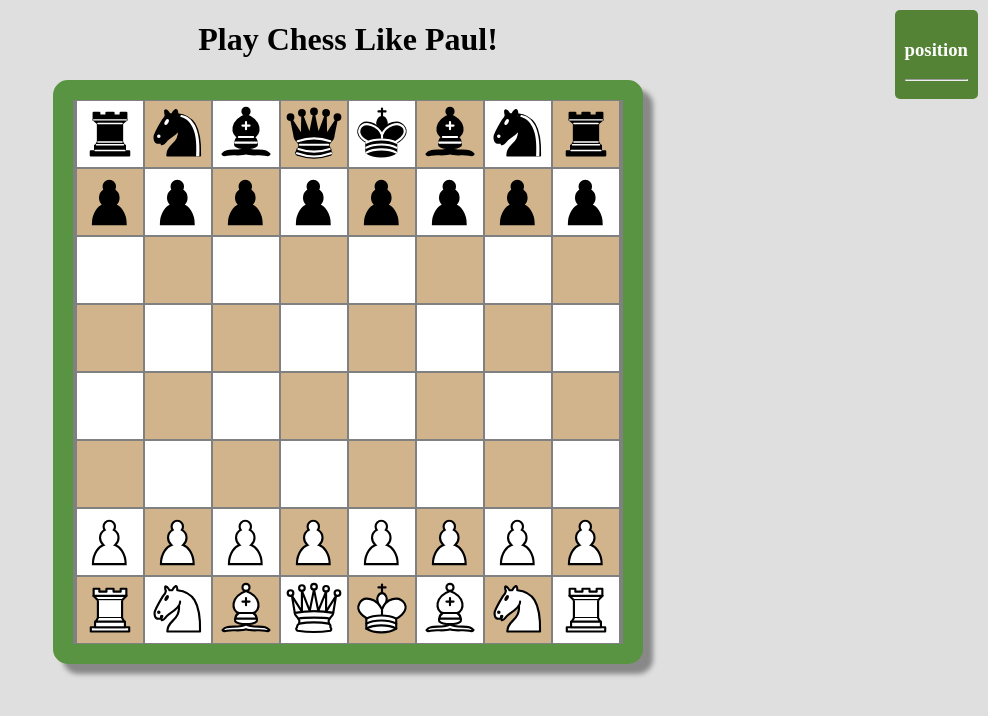
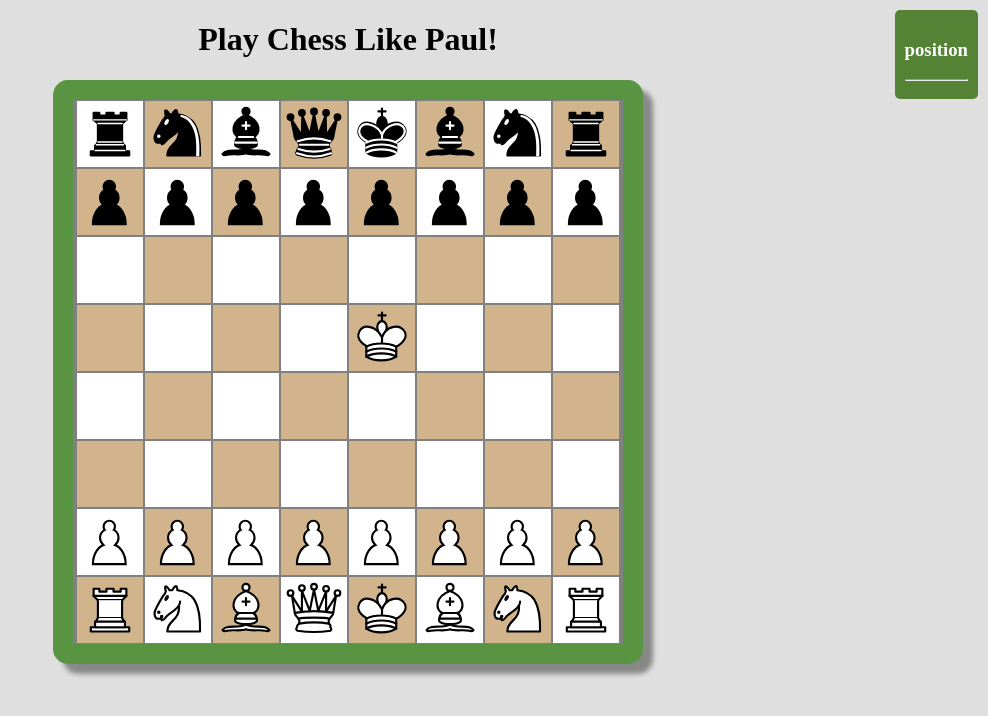
Before and after one commit to babelthuap/chess, a React app: page / in a window 1280 px wide. Shown: the top 716 px of the page, without its empty margins (292-1280 px from the left). Built offline with nearby package versions, Linux system fonts and the light colour scheme; the HTML template or start-up script is replaced by a standard one.

Commit message:
Implement basic moving for all pieces

```diff
--- a/src/css/style.css
+++ b/src/css/style.css
@@ -57,6 +57,6 @@ h1 {
 }
 
 .selected {
-  opacity: 0.9;
+  opacity: 0.2;
   border: 1px solid yellow;
 }
--- a/src/js/components/Board.jsx
+++ b/src/js/components/Board.jsx
@@ -1,5 +1,6 @@
 import React from 'react';
 import Square from './Square.jsx';
+import validMoves from '../validMoves.js';
 
 const backRowPieces = ['r', 'n', 'b', 'q', 'k', 'b', 'n', 'r'];
 
@@ -14,28 +15,12 @@ function gameStart() {
   let board = emptyBoard();
   board[0] = backRowPieces.map(piece => 'b' + piece);
   board[1] = Array(8).fill('bp');
+
+  board[3][4] = 'wk';
+
   board[6] = Array(8).fill('wp');
   board[7] = backRowPieces.map(piece => 'w' + piece);
   return board;
-}
-
-// generate set of all valid moves
-function validMoves(board, myColor) {
-  let validMoves = new Set();
-
-  for (let y = 0; y < 8; y++) {
-    for (let x = 0; x < 8; x++) {
-      if (board[y][x][0] === myColor) {
-
-        validMoves.add(`${y},${x}->${y - 1},${x}`)
-        validMoves.add(`${y},${x}->${y - 2},${x}`)
-
-        console.log(board[y][x]);
-      }
-    }
-  }
-
-  return validMoves;
 }
 
 
--- /dev/null
+++ b/src/js/validMoves.js
@@ -0,0 +1,112 @@
+// generate the set of all valid moves for a given board state
+function validMoves(board, myColor) {
+  let validMoves = new Set();
+
+  let addToValid = (y1, x1, y2, x2) => {
+    // TODO: don't allow moving into check
+    if (board[y2][x2] && board[y2][x2][0] === myColor) return;
+    validMoves.add(`${y1},${x1}->${y2},${x2}`);
+  };
+
+  let addVertical = (y, x) => {
+    for (let i = 1; y + i < 8; i++) {
+      addToValid(y, x, y + i, x);
+      if (board[y + i][x]) break;
+    }
+    for (let i = 1; y - i >= 0; i++) {
+      addToValid(y, x, y - i, x);
+      if (board[y - i][x]) break;
+    }
+  };
+
+  let addHorizontal = (y, x) => {
+    for (let i = 1; x + i < 8; i++) {
+      addToValid(y, x, y, x + i);
+      if (board[y][x + i]) break;
+    }
+    for (let i = 1; x - i >= 0; i++) {
+      addToValid(y, x, y, x - i);
+      if (board[y][x - i]) break;
+    }
+  };
+
+  let addDiagonal = (y, x) => {
+    for (let i = 1; (y + i < 8) && (x + i < 8); i++) {
+      addToValid(y, x, y + i, x + i);
+      if (board[y + i][x + i]) break;
+    }
+    for (let i = 1; (y + i < 8) && (x - i >= 0); i++) {
+      addToValid(y, x, y + i, x - i);
+      if (board[y + i][x - i]) break;
+    }
+    for (let i = 1; (y - i >= 0) && (x - i >= 0); i++) {
+      addToValid(y, x, y - i, x - i);
+      if (board[y - i][x - i]) break;
+    }
+    for (let i = 1; (y - i >= 0) && (x + i < 8); i++) {
+      addToValid(y, x, y - i, x + i);
+      if (board[y - i][x + i]) break;
+    }
+  };
+
+  let addDeltas = (y, x, deltas) => {
+    deltas.forEach(delta => {
+      let yd = y + delta[0]
+        , xd = x + delta[1];
+      if (yd < 0 || yd > 7 || xd < 0 || xd > 7) return;
+      addToValid(y, x, yd, xd);
+    });
+  }
+
+  let addMovesFor = {
+    p(y, x) { // pawn
+      if (y === 0) return;
+      // move forward
+      if (!board[y - 1][x]) {
+        addToValid(y, x, y - 1, x);
+      }
+      // first move
+      if (y === 6 && !board[5][x] && !board[4][x]) {
+        addToValid(y, x, y - 2, x);
+      }
+      // capture
+      if (board[y - 1][x - 1] && board[y - 1][x - 1][0] !== myColor) {
+        addToValid(y, x, y - 1, x - 1);
+      }
+      if (board[y - 1][x + 1] && board[y - 1][x + 1][0] !== myColor) {
+        addToValid(y, x, y - 1, x + 1);
+      }
+      // TODO: en passant
+    },
+    r(y, x) { // rook
+      addVertical(y, x);
+      addHorizontal(y, x);
+    },
+    n(y, x) { // knight
+      addDeltas(y, x, [[2, 1], [2, -1], [1, -2], [-1, -2], [-2, -1], [-2, 1], [-1, 2], [1, 2]]);
+    },
+    b(y, x) { // bishop
+      addDiagonal(y, x);
+    },
+    q(y, x) { // queen
+      addVertical(y, x);
+      addHorizontal(y, x);
+      addDiagonal(y, x);
+    },
+    k(y, x) { // king
+      addDeltas(y, x, [[0, 1], [1, 1], [1, 0], [-1, 1], [-1, 0], [-1, -1], [0, -1], [1, -1]])
+    },
+  };
+
+  for (let y = 0; y < 8; y++) {
+    for (let x = 0; x < 8; x++) {
+      if (board[y][x][0] === myColor) {
+        addMovesFor[board[y][x][1]](y, x);
+      }
+    }
+  }
+
+  return validMoves;
+}
+
+export default validMoves;
```
